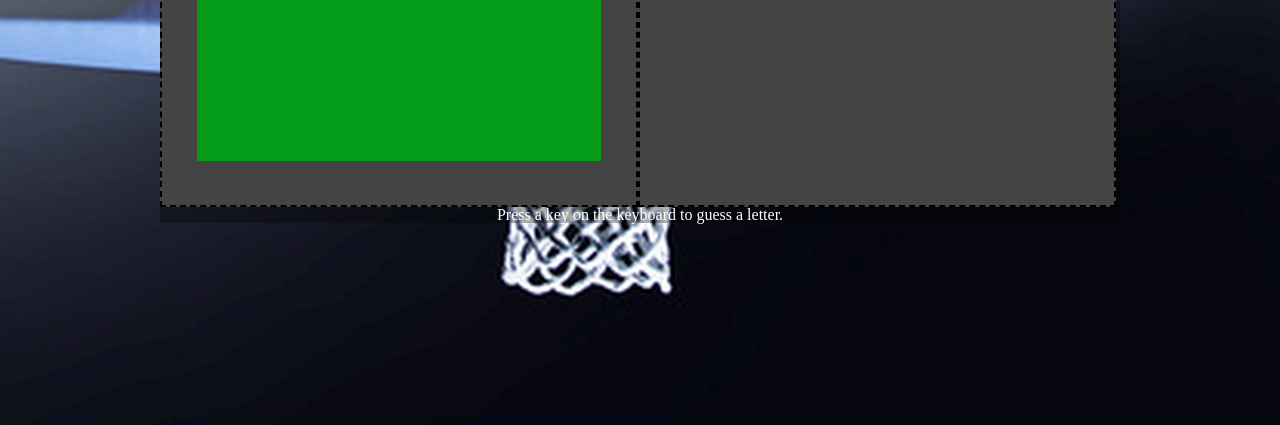
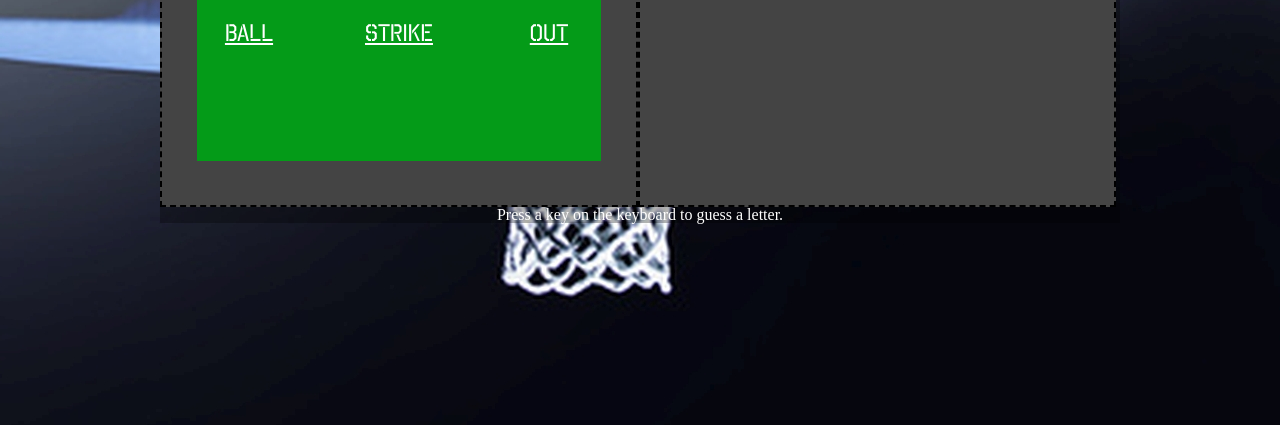
Before and after one commit to MisaZander/Word-Guess-Game, a plain HTML site: page index.html in a window 1280 px wide. Shown: the part 395-820 px from the top of the page. Drawn offline with Linux system fonts and the light colour scheme.

Commit message:
Add the ball/strike/out containers

```diff
--- a/assets/stylesheets/style.css
+++ b/assets/stylesheets/style.css
@@ -108,7 +108,7 @@ div.score {
     float: left;
 }
 
-div.score h3 {
+div.score h3, div.ballout h3, div.strike {
     text-align: center;
     display: block;
     font-size: 24px;
@@ -144,3 +144,15 @@ div.number h4 {
     color: red;
     margin: 15px 5px;
 }
+
+div.ballout {
+    width: 100px;
+    height:150px;
+    float: left;
+}
+
+div.strike {
+    width: 200px;
+    height: 100px;
+    float: left;
+}
--- a/index.html
+++ b/index.html
@@ -36,7 +36,15 @@
                         </div>
                     </div>
                     <div class="scoreboard-half">
-
+                        <div class="ballout">
+                            <h3>Ball</h3>
+                        </div>
+                        <div class="strike">
+                            <h3>Strike</h3>
+                        </div>
+                        <div class="ballout">
+                            <h3>Out</h3>
+                        </div>
                     </div>
                 </div>
             </div>
```
